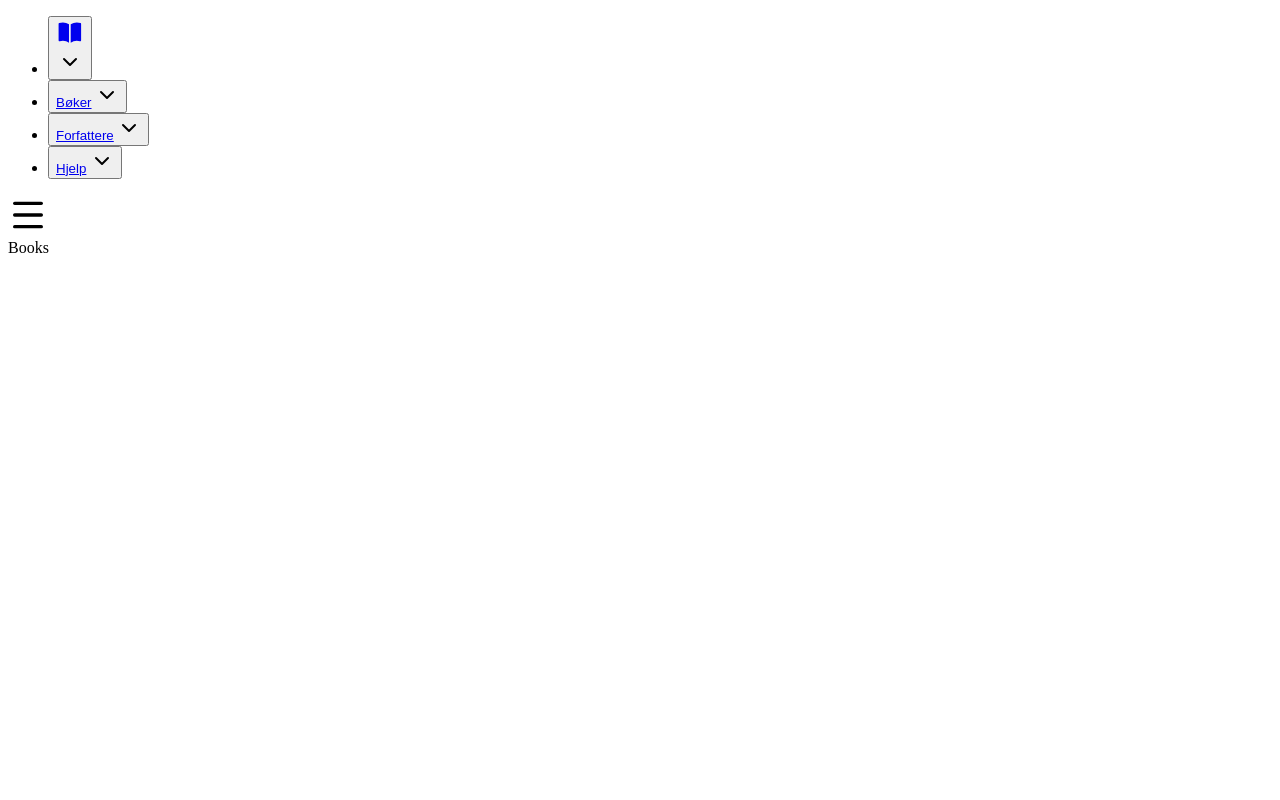
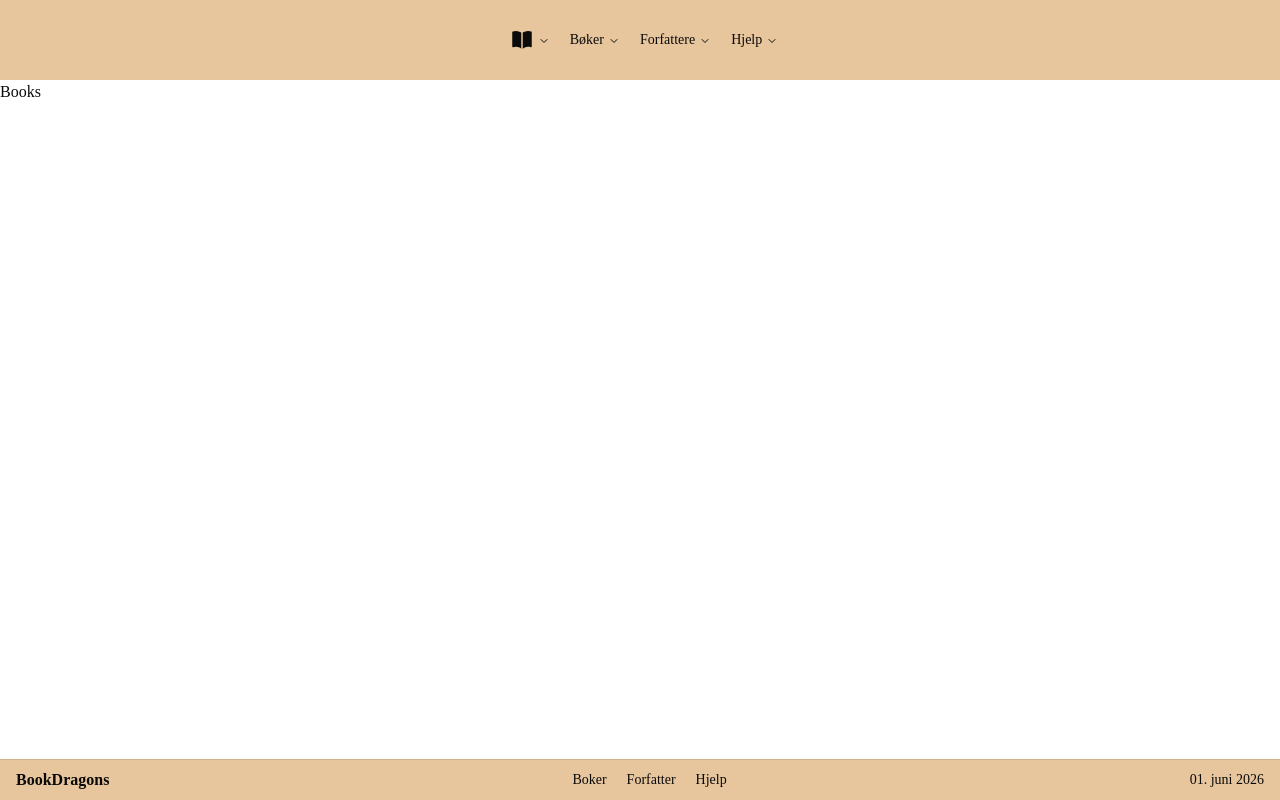
Before and after one commit to abdilatiiif/bookdragonsv2, a Next.js app: page /books in a window 1280 px wide. Built offline with nearby package versions, Linux system fonts and the light colour scheme.

Commit message:
cart api test

```diff
--- /dev/null
+++ b/src/app/(frontend)/cart/page.tsx
@@ -0,0 +1,15 @@
+'use client'
+
+import { useEffect, useState } from 'react'
+
+export default function Handlekurv() {
+  const [data, setData] = useState<any>(null)
+
+  useEffect(() => {
+    fetch('/my-route')
+      .then((res) => res.json())
+      .then(setData)
+  }, [])
+
+  return <div className="p-20">{data ? JSON.stringify(data) : 'Laster...'}</div>
+}
--- a/src/app/(frontend)/layout.tsx
+++ b/src/app/(frontend)/layout.tsx
@@ -1,7 +1,8 @@
 import React from 'react'
 import type { Metadata } from 'next'
 import { Navigation } from '@/components/header/Navigation'
-
+import Footer from '@/components/footer/footer'
+import './styles.css'
 export const metadata: Metadata = {
   description: 'Bookdragons - bok for alle',
   title: 'Bookdragonsv2',
@@ -12,9 +13,10 @@ export default async function RootLayout(props: { children: React.ReactNode }) {
 
   return (
     <html lang="en">
-      <body>
+      <body className="flex min-h-screen flex-col">
         <Navigation />
-        <main>{children}</main>
+        <main className="flex-1">{children}</main>
+        <Footer />
       </body>
     </html>
   )
--- /dev/null
+++ b/src/components/footer/footer.tsx
@@ -0,0 +1,37 @@
+import Link from 'next/link'
+
+function Footer() {
+  const idag = new Date().toLocaleDateString('nb-NO', {
+    day: '2-digit',
+    month: 'long',
+    year: 'numeric',
+  })
+
+  return (
+    <footer className="allPages z-55 border-t border-black/10 px-4 py-2">
+      <div className="mx-auto flex w-full max-w-7xl flex-col items-center justify-between gap-2 text-xs md:flex-row md:text-sm">
+        <Link href="/" className="text-sm font-semibold hover:underline md:text-base">
+          BookDragons
+        </Link>
+
+        <nav className="flex flex-wrap items-center justify-center gap-3 md:gap-5">
+          <Link href="/books" className="hover:underline">
+            Boker
+          </Link>
+          <Link href="/books" className="hover:underline">
+            Forfatter
+          </Link>
+          <Link href="/books" className="hover:underline">
+            Hjelp
+          </Link>
+        </nav>
+
+        <div className="text-center md:text-right">
+          <p>{idag}</p>
+        </div>
+      </div>
+    </footer>
+  )
+}
+
+export default Footer
--- a/src/components/homepage/HeroSection.tsx
+++ b/src/components/homepage/HeroSection.tsx
@@ -2,6 +2,7 @@ import { ArrowRight } from 'lucide-react'
 import MainSection from './MainSection'
 import NyttIdag from './NyttIdag'
 import Link from 'next/link'
+import Footer from '../footer/footer'
 
 function HeroSection() {
   return (
@@ -33,6 +34,7 @@ function HeroSection() {
       </div>
       <NyttIdag />
       <MainSection />
+      <Footer />
     </div>
   )
 }
```
Also changed, not shown: 1 other file (tests, documents, lock files or other folders).
